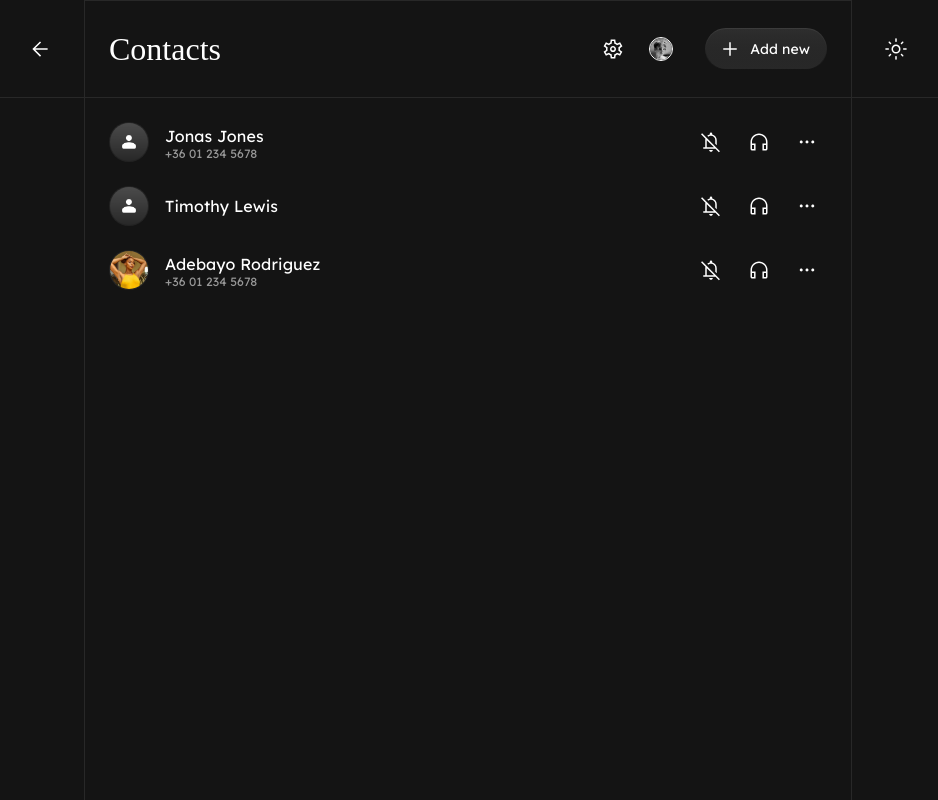
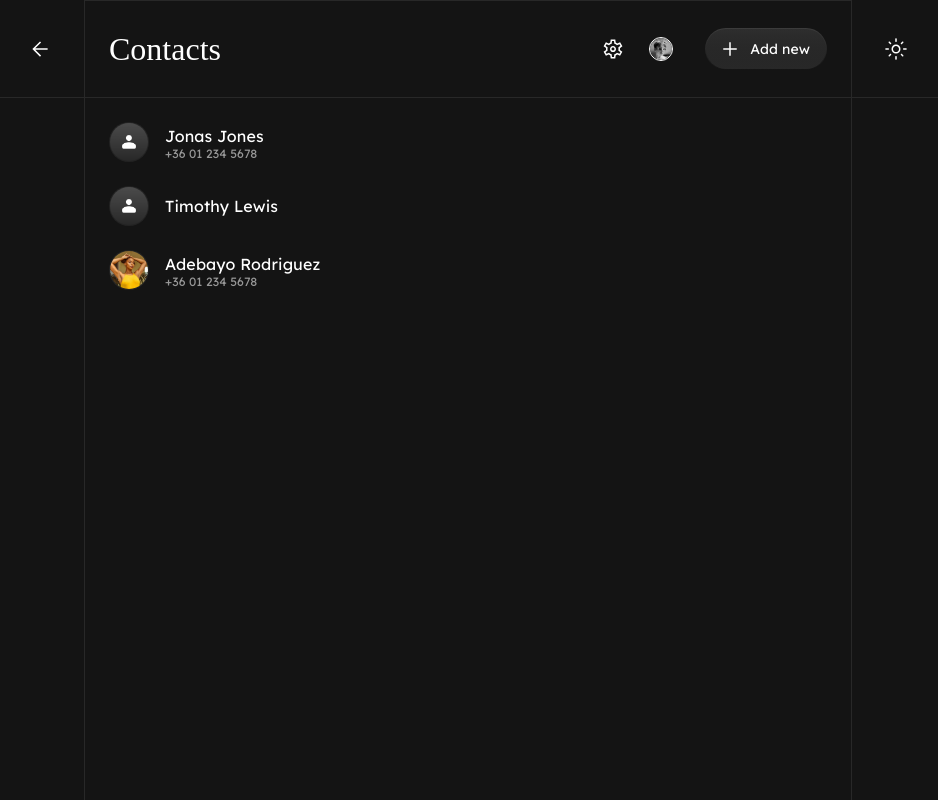
Before and after one commit to nemethricsi/ux-studio-contacts-app, a Next.js app: page / in a window 1280 px wide. Shown: the whole page, without its empty margins (172-1110 px from the left). Built offline with nearby package versions, Linux system fonts and the light colour scheme.

Commit message:
show actions conditionally with JS instead of CSS

```diff
--- a/app/ui/contact-list/contact-list-item.tsx
+++ b/app/ui/contact-list/contact-list-item.tsx
@@ -1,9 +1,13 @@
+'use client';
+
 import ContactListItemActions from '@/app/ui/contact-list/contact-list-item-actions';
 import Text from '@/app/ui/text';
 import Image from 'next/image';
+import { useState } from 'react';
 
 interface ContactListItemProps {
   name: string;
+  contactId: number;
   phoneNumber?: string;
   imageUrl?: string;
 }
@@ -12,9 +16,16 @@ const ContactListItem = ({
   name,
   phoneNumber,
   imageUrl,
+  contactId,
 }: ContactListItemProps) => {
+  const [hoveredRow, setHoveredRow] = useState<number | null>(null);
+
   return (
-    <div className="group flex items-center justify-between gap-3 py-3">
+    <div
+      className="flex items-center justify-between gap-3 py-3"
+      onMouseEnter={() => setHoveredRow(contactId)}
+      onMouseLeave={() => setHoveredRow(null)}
+    >
       <div className="flex items-center gap-4">
         <div className="rounded-full bg-grey-70 p-px">
           <Image
@@ -34,7 +45,7 @@ const ContactListItem = ({
           )}
         </div>
       </div>
-      <ContactListItemActions />
+      {hoveredRow === contactId && <ContactListItemActions />}
     </div>
   );
 };
```
